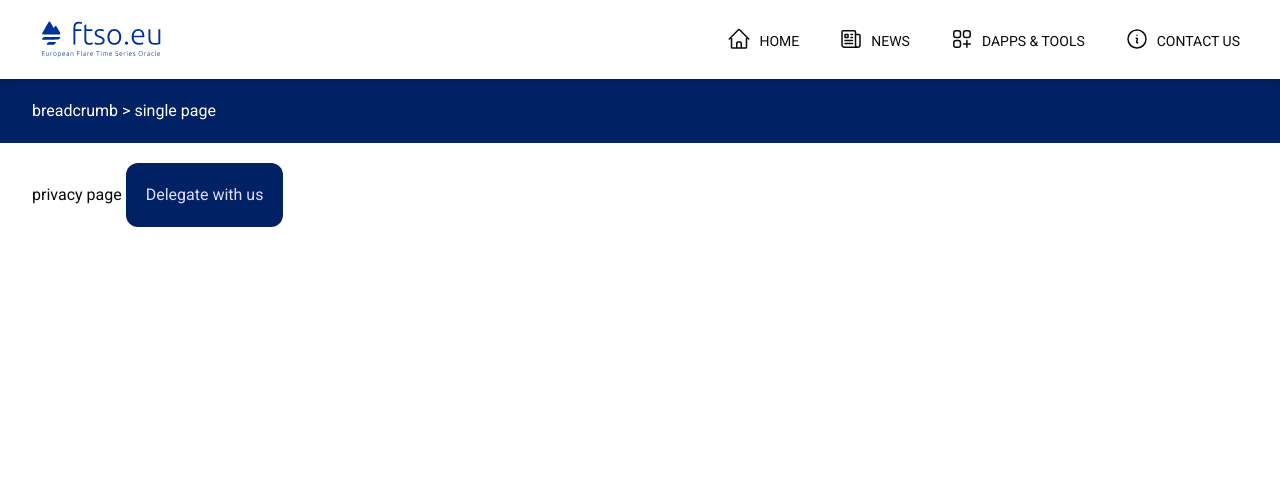
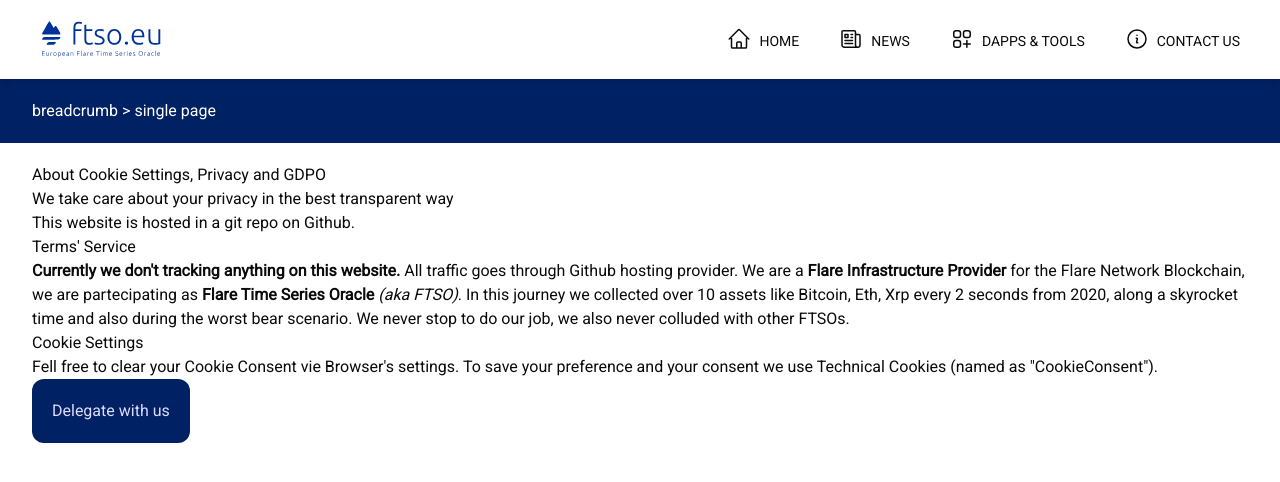
Before and after one commit to ftsoeu/website, a Next.js app: page /privacy in a window 1280 px wide. Shown: the top 482 px of the page. Built offline with nearby package versions, Linux system fonts and the light colour scheme.

Commit message:
adding privacy page

```diff
--- /dev/null
+++ b/src/app/privacy/data.ts
@@ -0,0 +1,22 @@
+const cleanIndentation = (str: string) => str.replace(/^[ \t]+/gm, '').trim();
+
+const data = {
+  title: 'About Cookie Settings, Privacy and GDPO',
+  subtitle: 'We take care about your privacy in the best transparent way',
+  body: `
+    This website is hosted in a git repo on Github.
+
+    ### Terms' Service
+    **Currently we don't tracking anything on this website.**
+    All traffic goes through Github hosting provider.
+    We are a **Flare Infrastructure Provider** for the [Flare Network Blockchain](https://flare.network/), we are partecipating as **Flare Time Series Oracle** *(aka FTSO)*.
+    In this journey we collected over 10 assets like Bitcoin, Eth, Xrp every 2 seconds from 2020, along a skyrocket time and also during the worst bear scenario. We never stop to do our job, we also never colluded with other FTSOs.
+
+    ### Cookie Settings
+    Fell free to clear your Cookie Consent vie Browser's settings. To save your preference and your consent we use Technical Cookies (named as "CookieConsent").`,
+};
+
+export default {
+  ...data,
+  body: cleanIndentation(data.body),
+};
--- a/src/app/privacy/page.tsx
+++ b/src/app/privacy/page.tsx
@@ -1,5 +1,14 @@
 import ReadLayout from '@/app/single-page-layout/layout';
+import Markdown from 'react-markdown';
+import remarkGfm from 'remark-gfm';
 
+import data from './data';
 export default function page() {
-  return <ReadLayout>privacy page</ReadLayout>;
+  return (
+    <ReadLayout>
+      <Markdown remarkPlugins={[remarkGfm]}>
+        {`# ${data.title} \n\n ## ${data.subtitle} \n\n ${data.body}`}
+      </Markdown>
+    </ReadLayout>
+  );
 }
```
